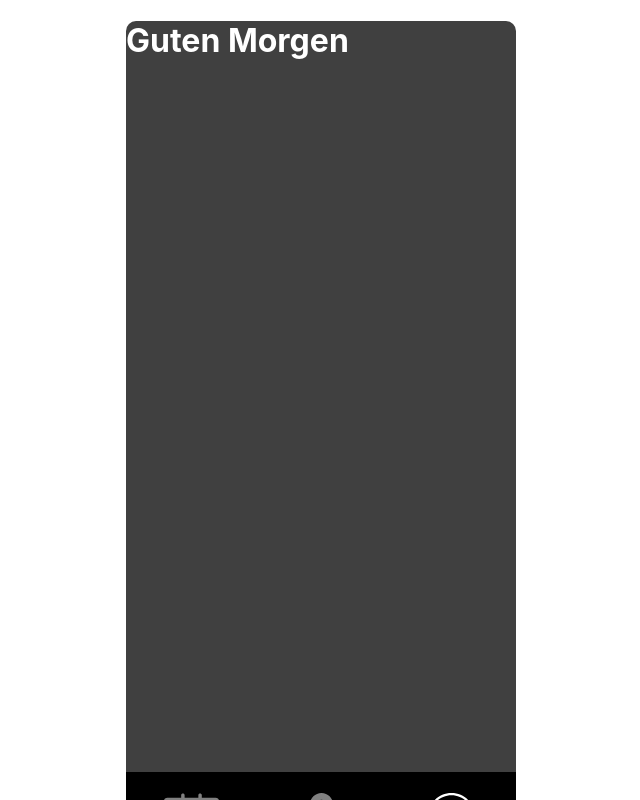
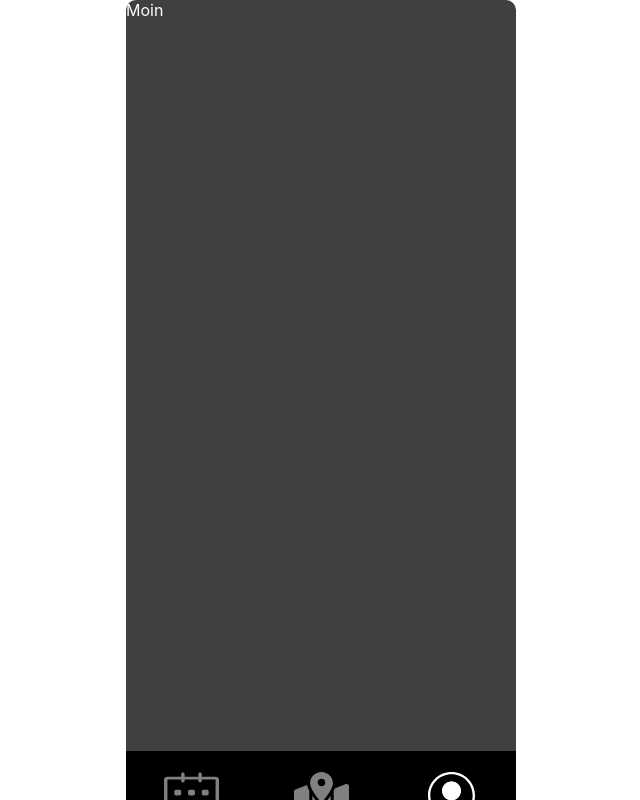
Before and after one commit to aramaisgaribjan/capstone-project, a Next.js app: page /profile in a window 1280 px wide. Shown: the whole page, without its empty margins (319-959 px from the left). Built offline with nearby package versions, Linux system fonts and the light colour scheme.

Commit message:
fix mongoDB, add .local.env

```diff
--- a/components/FishingdayForm.js
+++ b/components/FishingdayForm.js
@@ -36,7 +36,6 @@ const Form = styled.form`
   gap: 1rem;
   flex-direction: column;
   color: white;
-  margin-top: 10px;
 
   > div {
     display: flex;
--- a/package.json
+++ b/package.json
@@ -9,6 +9,7 @@
     "lint": "next lint"
   },
   "dependencies": {
+    "dotenv": "^16.0.0",
     "mongoose": "^6.2.9",
     "next": "12.1.0",
     "react": "17.0.2",
--- a/pages/profile.js
+++ b/pages/profile.js
@@ -1,12 +1,17 @@
 import Container from "../components/Container";
+import styled from "styled-components";
 
 export default function Profile() {
   console.log("Test");
   return (
     <main>
       <Container>
-        <h1>Guten Morgen</h1>
+        <Text>Moin</Text>
       </Container>
     </main>
   );
 }
+
+const Text = styled.p`
+  margin-top: 0;
+`;
```
Also changed, not shown: context/LocationContext.js (deleted, +0 -17 lines), 1 other file (tests, documents, lock files or other folders).
